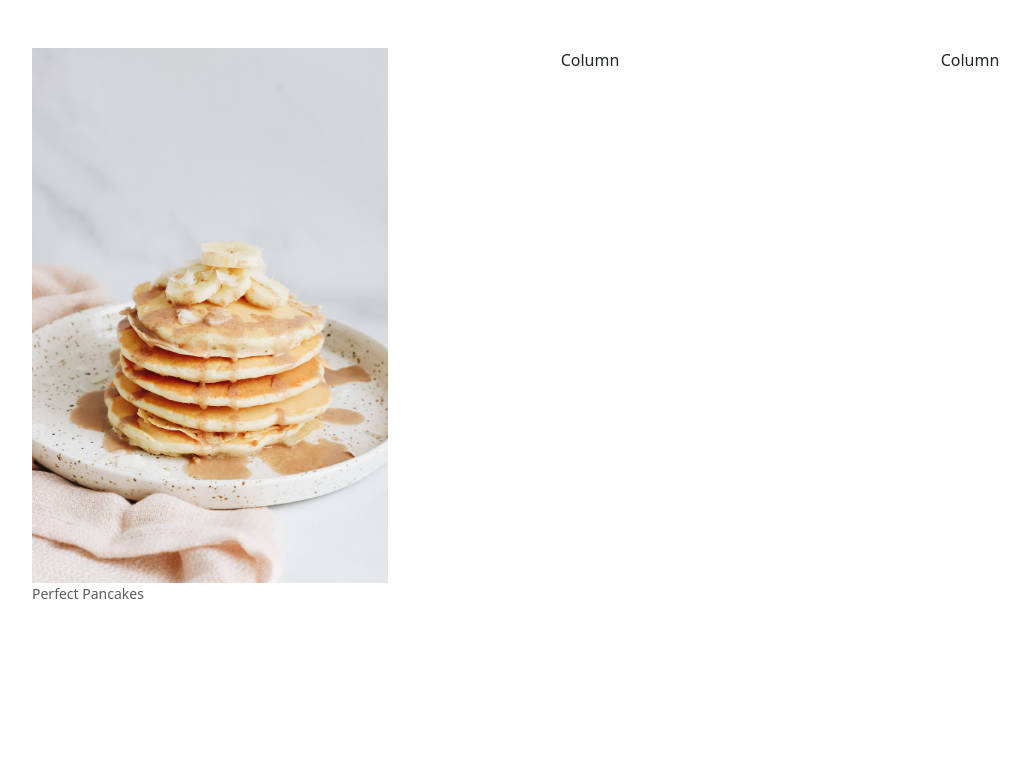
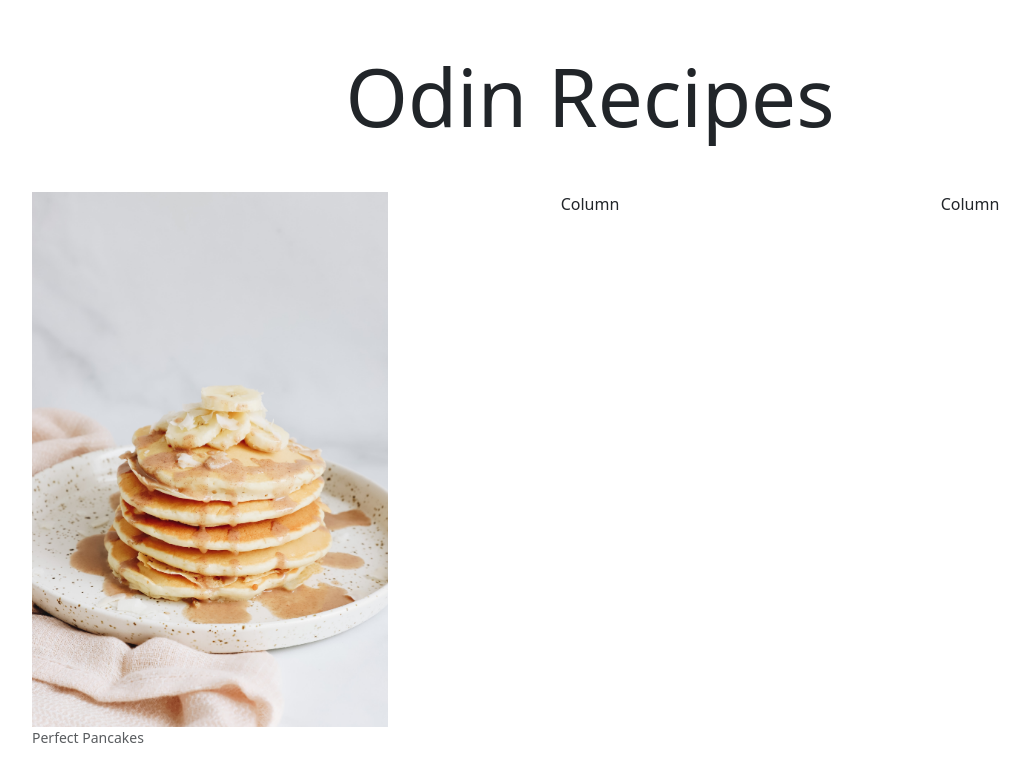
Before and after one commit to cqveman/CaveDish, a plain HTML site: page index.html in a window 1280 px wide. Shown: the whole page, without its empty margins (50-1080 px from the left). Drawn offline with nearby package versions, Linux system fonts and the light colour scheme.

Commit message:
Fixing the h1 display in index.html

```diff
--- a/index.html
+++ b/index.html
@@ -13,7 +13,7 @@
 	</head>
 	<body>
 		<div class="container my-5">
-			<h1 class="display-1 mb-5 text-center d-none d--block">
+			<h1 class="display-1 mb-5 text-center d-none d-md-block">
 				Odin Recipes
 			</h1>
 			<div class="row justify-content-center text-center">
```
